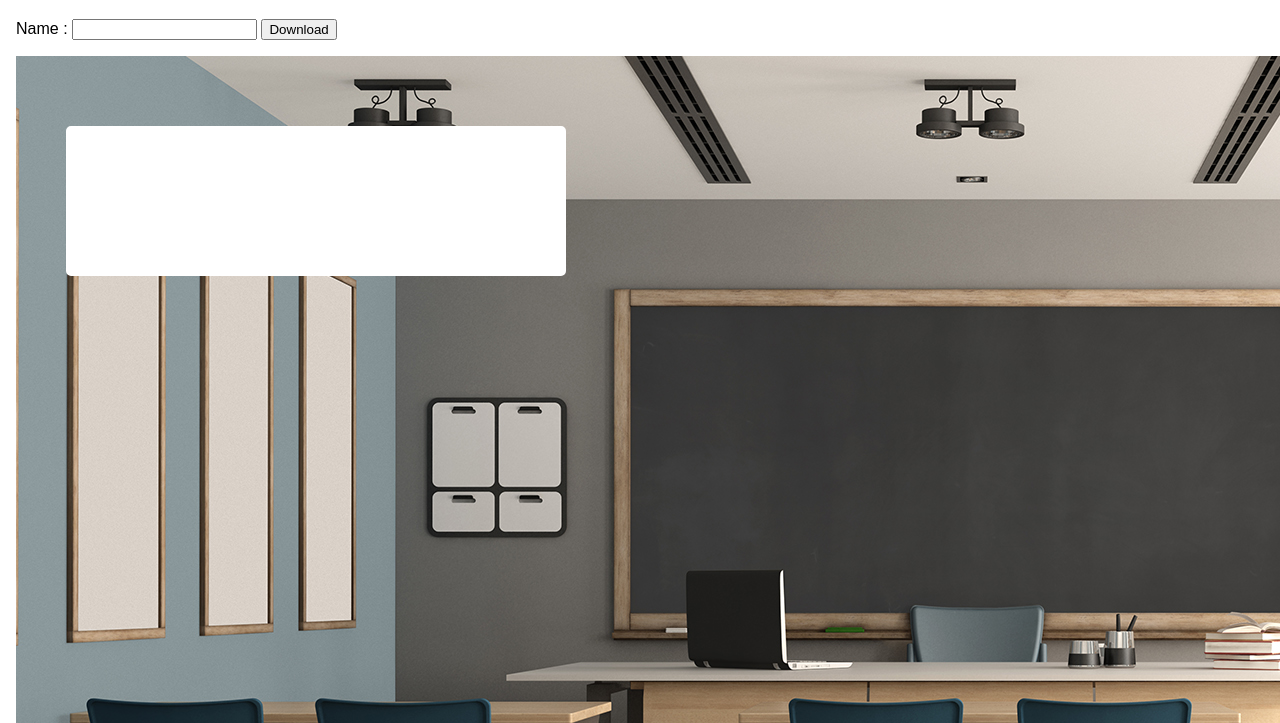
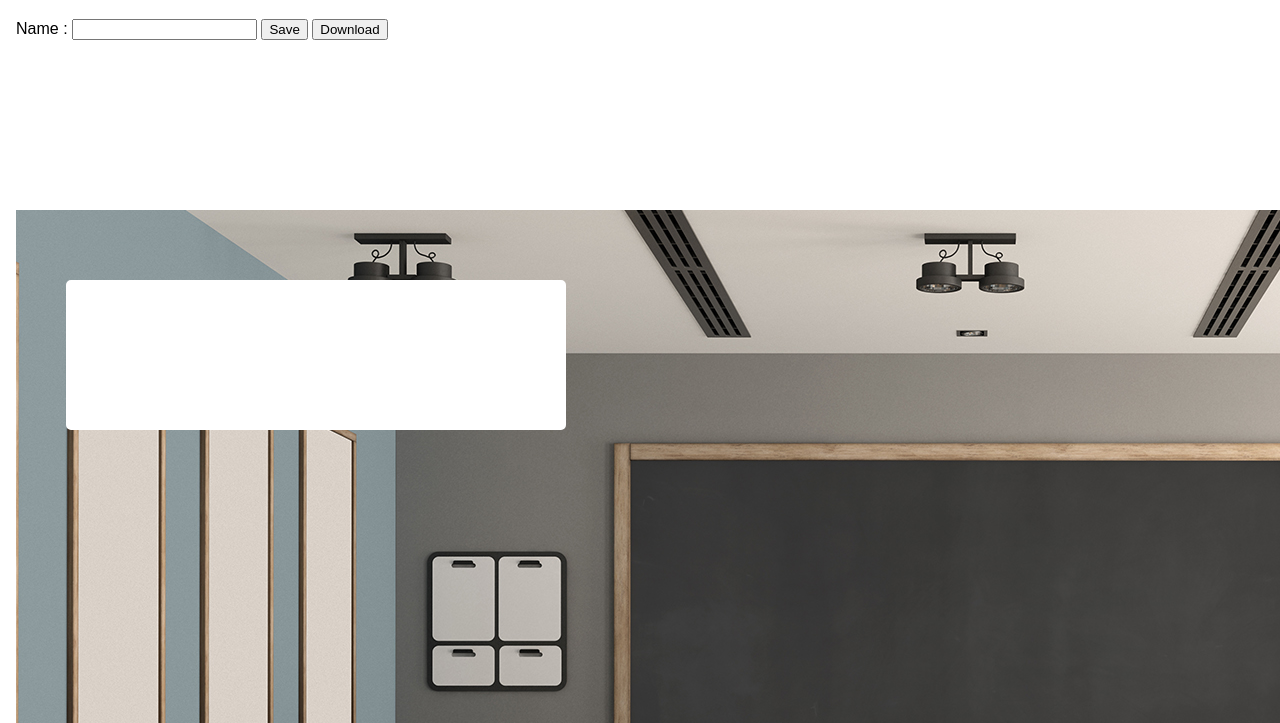
Before and after one commit to aerlaut/zoom-bg-name-badge, a plain HTML site: page index.html in a window 1280 px wide. Shown: the part 77-800 px from the top of the page. Drawn offline with Linux system fonts and the light colour scheme.

Commit message:
add save button

```diff
--- a/index.html
+++ b/index.html
@@ -3,20 +3,20 @@
 	<head>
 		<meta charset="UTF-8" />
 		<meta name="viewport" content="width=device-width, initial-scale=1.0" />
-		<title>Zoom name tag</title>
+		<title>Tagify Zoom Background</title>
 	</head>
 	<body>
 		<h1>Zoom Background Name Tag</h1>
 
 		<div>
 			Name : <input type="text" id="name-input" />
+			<button id="save">Save</button>
 			<a id="download" download="TPS-Zoom-background.jpg">
 				<button type="button" onclick="download()">Download</button>
 			</a>
 		</div>
-		<div>
-			<canvas id="canvas">Your browser does not support canvas</canvas>
-		</div>
+		<canvas id="preview">Your browser does not support canvas</canvas>
+		<canvas id="canvas"></canvas>
 	</body>
 	<style>
 		body {
@@ -34,9 +34,11 @@
 		}
 	</style>
 	<script type="text/javascript">
-		document.getElementById('name-input').addEventListener('change', (e) => {
+		document.getElementById('save').addEventListener('click', () => {
 			drawBadge()
-			writeName(e.target.value)
+			let name = document.getElementById('name-input').value
+			console.log(name)
+			writeName(name)
 		})
 
 		const canvas = document.getElementById('canvas')
@@ -52,7 +54,6 @@
 
 		img.onload = function () {
 			ctx.drawImage(img, 0, 0, canvas.width, canvas.height)
-
 			drawBadge()
 		}
 
```
